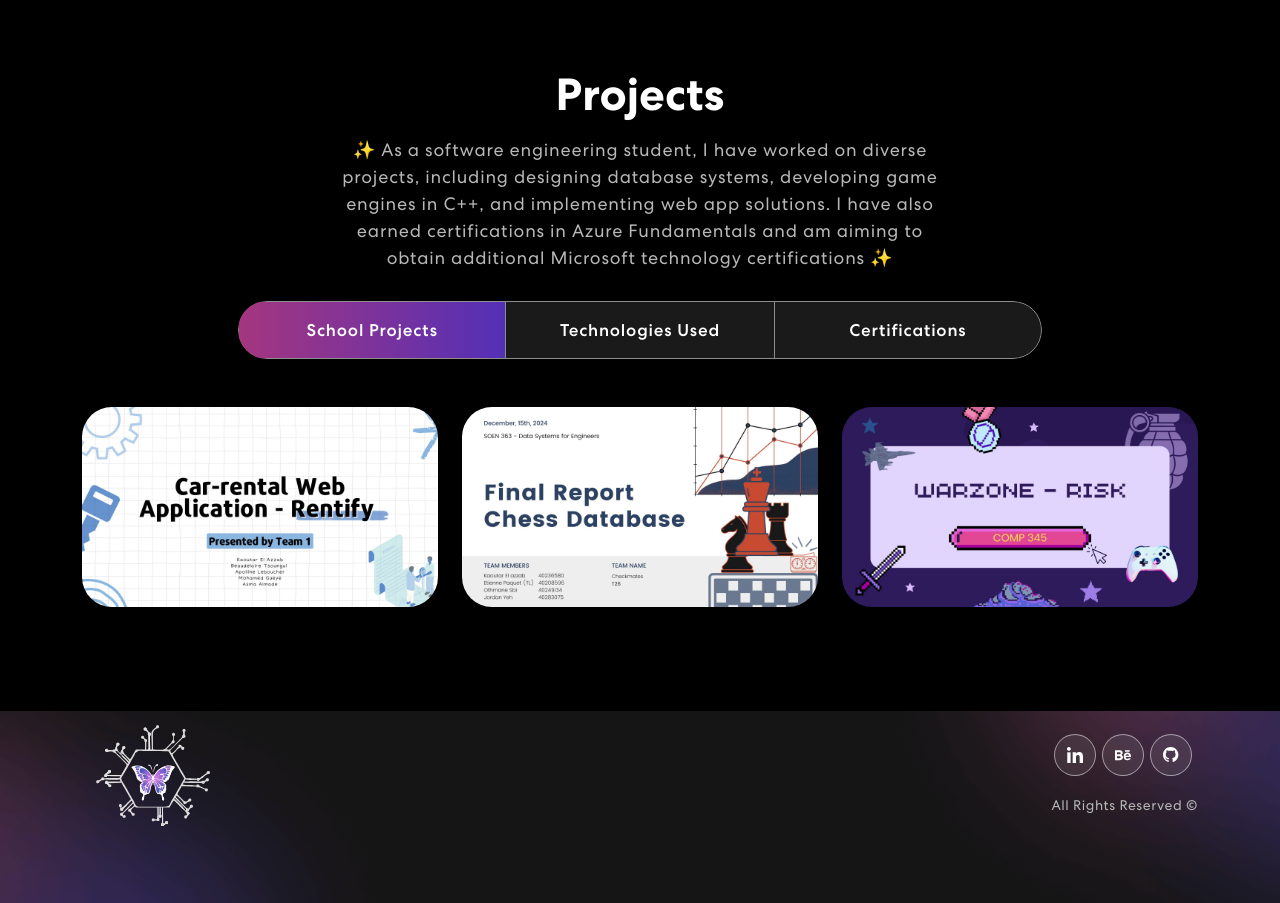
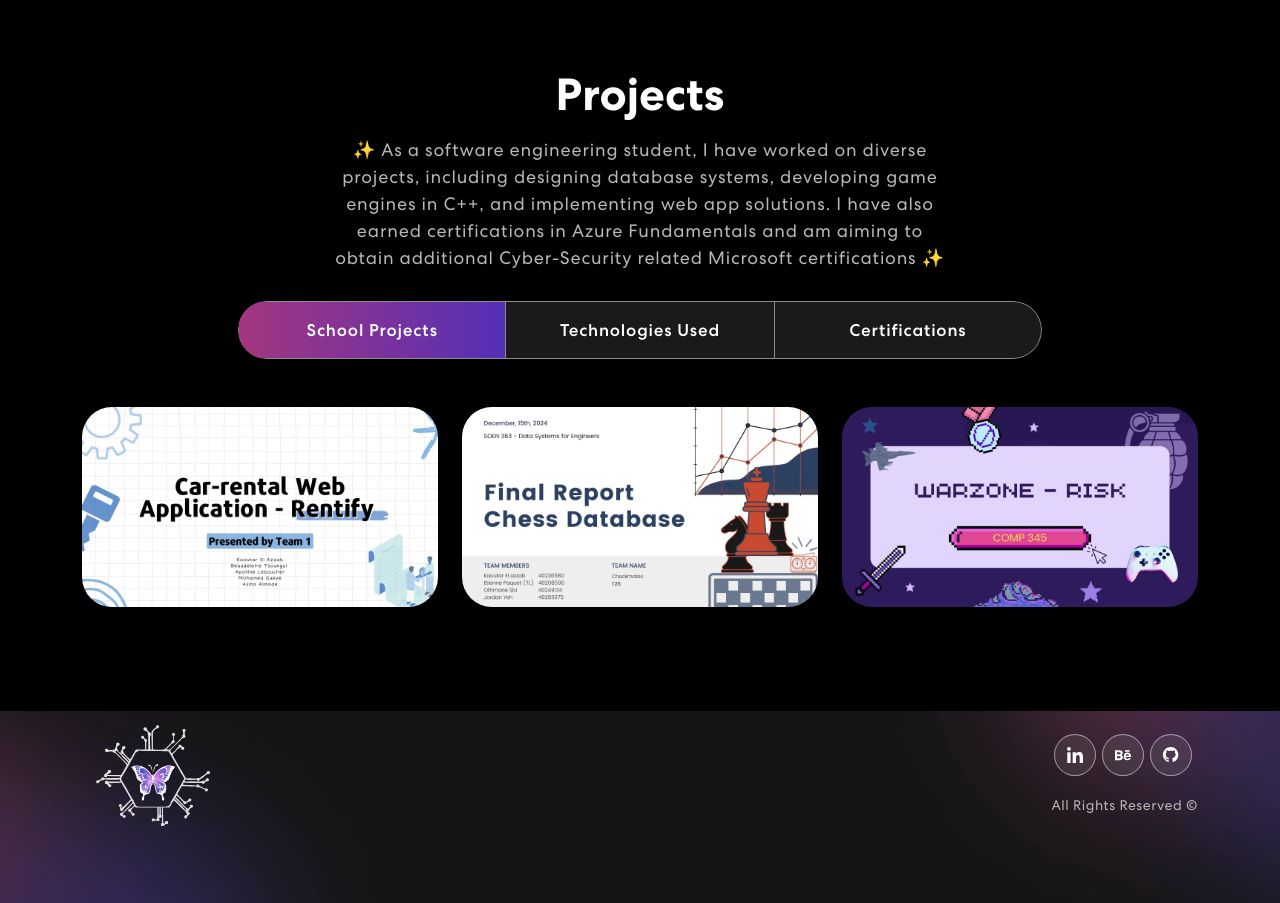
Before and after one commit to kaoutarell/portfolio, a React (Create React App) app: page / in a window 1280 px wide. Shown: the part 1500-2403 px from the top of the page. Built offline with nearby package versions, Linux system fonts and the light colour scheme.

Commit message:
Update Projects.js - update projects text

```diff
--- a/src/components/Projects.js
+++ b/src/components/Projects.js
@@ -60,7 +60,7 @@ export const Projects = () => {
                 projects, including designing database systems, developing game
                 engines in C++, and implementing web app solutions. I have also
                 earned certifications in Azure Fundamentals and am aiming to
-                obtain additional Microsoft technology certifications ✨
+                obtain additional Cyber-Security related Microsoft certifications ✨
               </p>
               <Tab.Container id="projects-tabs" defaultActiveKey="first">
                 <Nav
```
